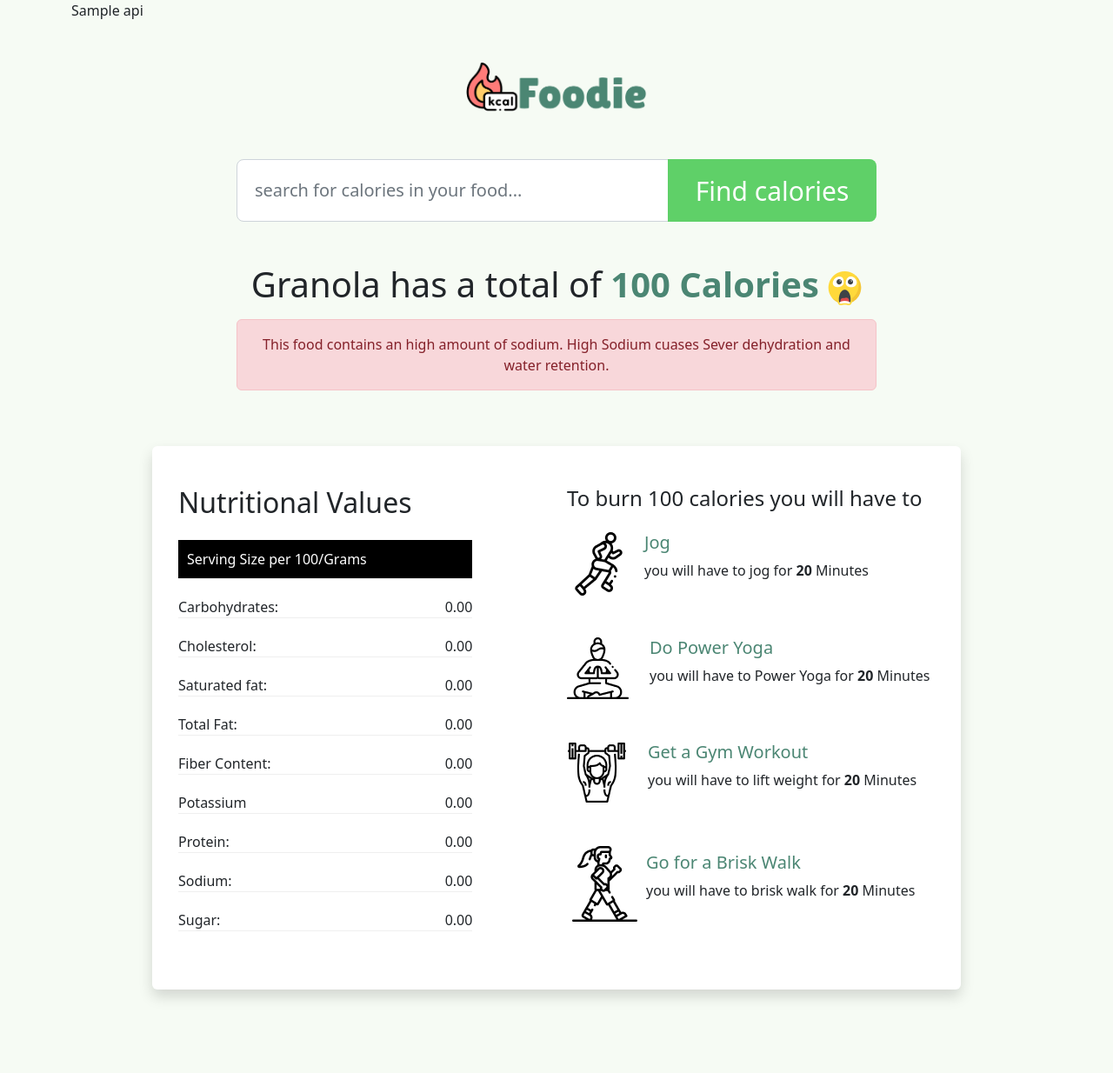
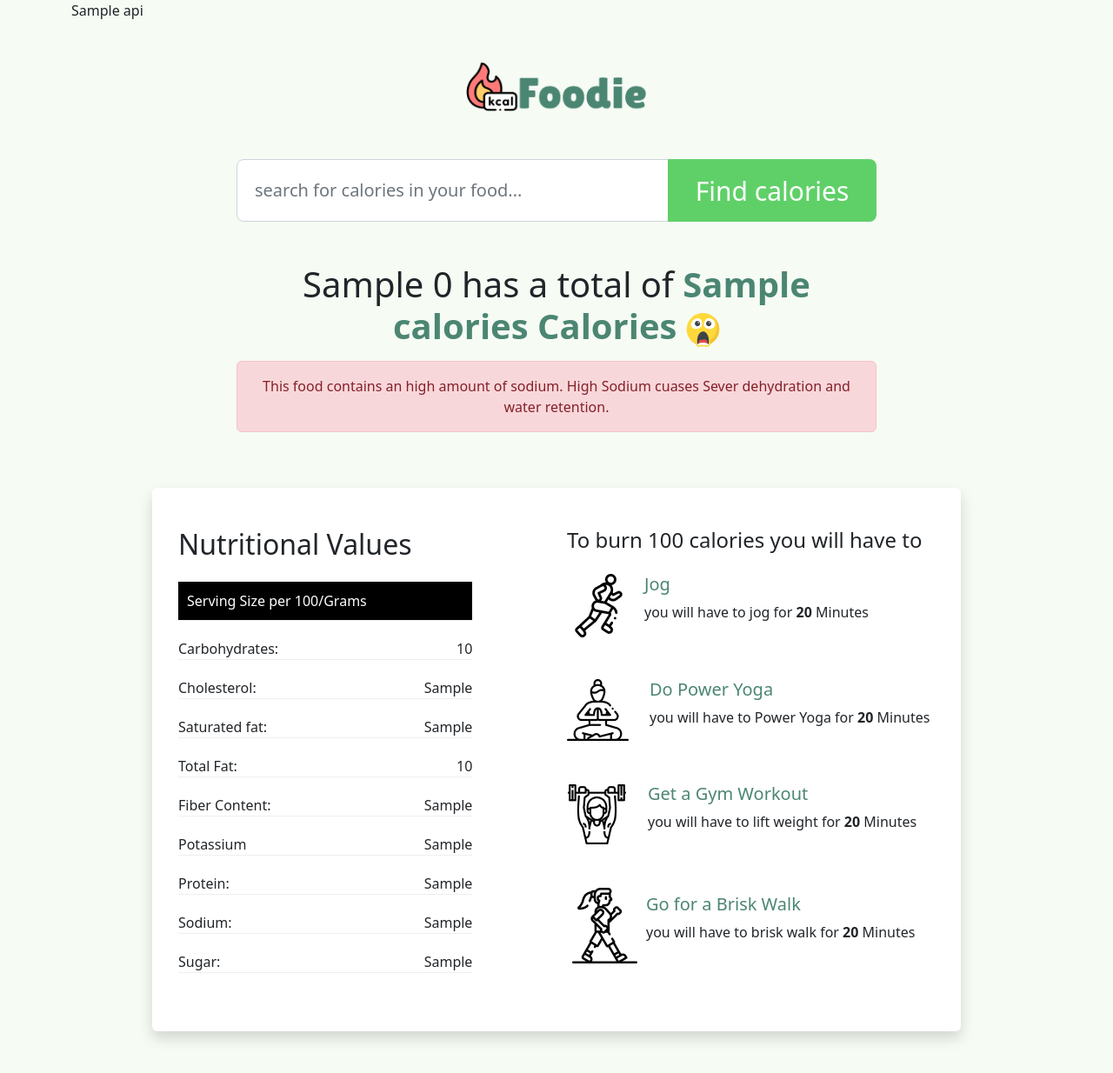
Before and after one commit to VaibhavTiwary/Calorie_Counter, a Django app: template counter/templates/home.html in a window 1280 px wide. Shown: the whole page at 87% size. Before the commit the page ends 1149 px from the top, so only its background shows below. Run offline with Django 5.2, Linux system fonts and the light colour scheme; the template is opened without the code that fills it: most values are stand-ins (such as "Sample title", 1, 10 or a date in 2020).

Commit message:
populate HTML with API data

```diff
--- a/counter/templates/home.html
+++ b/counter/templates/home.html
@@ -31,7 +31,7 @@
                 {%if api == "oops! There was an error"%}
                 <div class="alert alert-warning"> Oh no! something went wrong.Please try again in sometime. </div>
                 {%else%}
-                <h1> Granola has a total of <strong> 100 Calories</strong>
+                <h1> {{api.0.name}} has a total of <strong> {{api.0.calories}} Calories</strong>
                     <img src="{% static 'images/shocked.png'%}" class="img-responsive" />
                 </h1>
 
@@ -50,16 +50,16 @@
                             <h2 class="mt-3 mb-4">Nutritional Values </h2><span></span>
                             <ul>
                                 <li class="servingsize">Serving Size per 100/Grams <span class="float-end"></span></li>
-                                <li>Carbohydrates: <span class="float-end">0.00</span>
+                                <li>Carbohydrates: <span class="float-end">{{api.0.carbohydrates_total_g}}</span>
                                 </li>
-                                <li>Cholesterol: <span class="float-end">0.00</span></li>
-                                <li>Saturated fat: <span class="float-end">0.00</span></li>
-                                <li>Total Fat: <span class="float-end">0.00</span></li>
-                                <li>Fiber Content: <span class="float-end">0.00</span></li>
-                                <li>Potassium <span class="float-end">0.00</span></li>
-                                <li>Protein: <span class="float-end">0.00<span></li>
-                                <li>Sodium:<span class="float-end">0.00</span></li>
-                                <li>Sugar: <span class="float-end">0.00</span></li>
+                                <li>Cholesterol: <span class="float-end">{{api.0.cholesterol_mg}}</span></li>
+                                <li>Saturated fat: <span class="float-end">{{api.0.fat_saturated_g}}</span></li>
+                                <li>Total Fat: <span class="float-end">{{api.0.fat_total_g}}</span></li>
+                                <li>Fiber Content: <span class="float-end">{{api.0.fiber_g}}</span></li>
+                                <li>Potassium <span class="float-end">{{api.0.potassium_mg}}</span></li>
+                                <li>Protein: <span class="float-end">{{api.0.protein_g}}<span></li>
+                                <li>Sodium:<span class="float-end">{{api.0.sodium_mg}}</span></li>
+                                <li>Sugar: <span class="float-end">{{api.0.sugar_g}}</span></li>
                             </ul>
                         </div>
                         <div class="col-md-6 mb-5">
```
